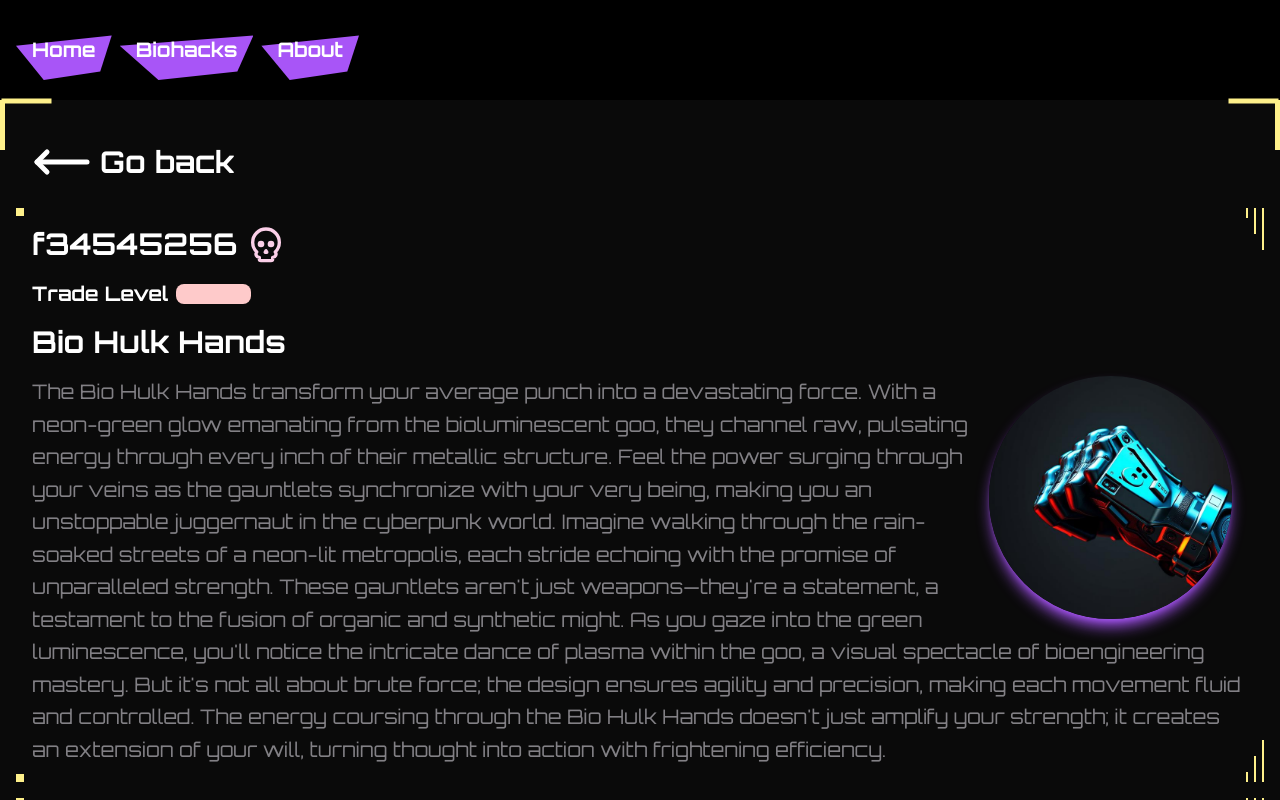
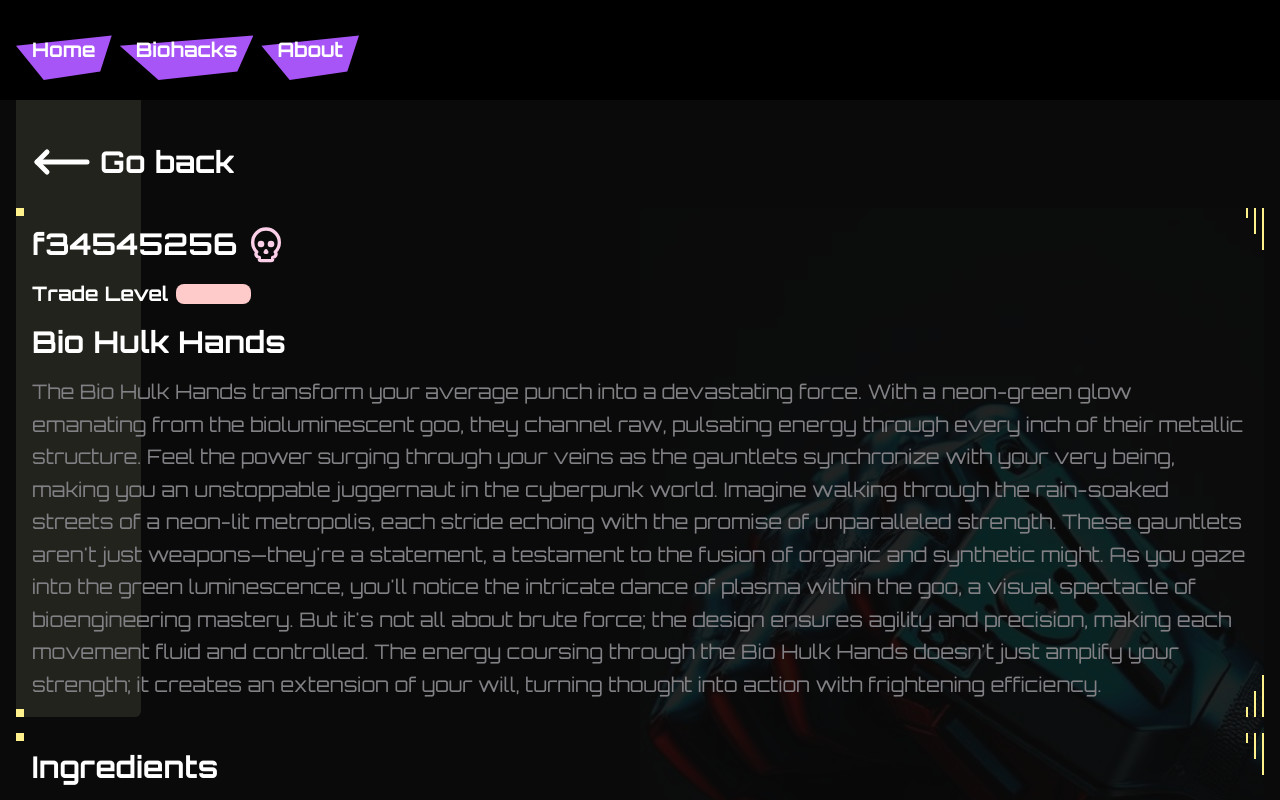
Before and after one commit to guitar6029/cyberpunk-recipe, a Next.js app: page /biohacks/f34545256 in a window 1280 px wide. Shown: the top 800 px of the page. Built offline with nearby package versions, Linux system fonts and the light colour scheme.

Commit message:
added a bg image

```diff
--- a/app/biohacks/[hack]/page.tsx
+++ b/app/biohacks/[hack]/page.tsx
@@ -56,15 +56,19 @@ const HackDetails: React.FC = () => {
     }
 
     return (
-        <TemplateCorners minHScreen={false} cornerColor="bg-yellow-200">
-            <Link href="/biohacks" className="group flex flex-row gap-2 p-4 items-center w-fit">
+        <TemplateCorners minHScreen={false} cornerColor="bg-transparent">
+            <Link href="/biohacks" className="group flex flex-row gap-2 p-4 items-center w-fit cursor-pointer">
                 <MoveLeft size={60} className="group-hover:text-green-500 transition duration-150 ease-in" />
-                <span className="text-3xl font-bold group-hover:text-green-500 transition duration-150 ease-in">Go back</span>
+                <span className="text-3xl font-bold group-hover:text-green-500 transition duration-150 ease-in cursor-pointer!">Go back</span>
             </Link>
             <div className="col-span-1 flex flex-col gap-4">
 
 
                 <div className="relative flex flex-col gap-4 rounded-lg  p-4">
+
+                    {/* background div block */}
+                    <div style={{ zIndex: -1, backgroundImage: `url(${gadget?.img})`, backgroundSize: "cover", backgroundPosition: "center", backgroundRepeat: "no-repeat" }} className="absolute w-[50%] h-[120vh] bg-yellow-100 opacity-10 rounded-md top-0 right-0"></div>
+                    <div style={{ zIndex: -1 }} className="absolute w-[10%] h-[120vh] bg-yellow-100 opacity-10 rounded-md bottom-0 left-0"></div>
 
                     {/* top left extra shape */}
                     <div className="absolute top-0 left-0 w-[.5rem] h-[.5rem] bg-yellow-200"></div>
@@ -94,13 +98,13 @@ const HackDetails: React.FC = () => {
                     </div>
                     <h1 className="text-3xl font-bold">{gadget?.gadget}</h1>
                     <div className="relative">
-                        <Image
+                        {/* <Image
                             className="float-right mr-4 mb-2 rounded-full shadow-lg shadow-purple-500 w-[20%]"
                             src={gadget?.img ?? ""}
                             alt={gadget?.gadget ?? ""}
                             width={500}
                             height={200}
-                        />
+                        /> */}
                         <p className="text-xl leading-relaxed text-gray-for-dark-drop">{gadget?.description.info}</p>
                     </div>
                 </div>
@@ -131,6 +135,8 @@ const HackDetails: React.FC = () => {
                 </div>
                 <div className="relative flex flex-col gap-4 p-4">
 
+                <div style={{ zIndex: -1 }} className="absolute w-[10%] h-[50vh] bg-yellow-100 opacity-10 rounded-md bottom-50 left-50"></div>
+
                     {/* top left extra shape */}
                     <div className="absolute top-0 left-0 w-[.5rem] h-[.5rem] bg-yellow-200"></div>
 
```
